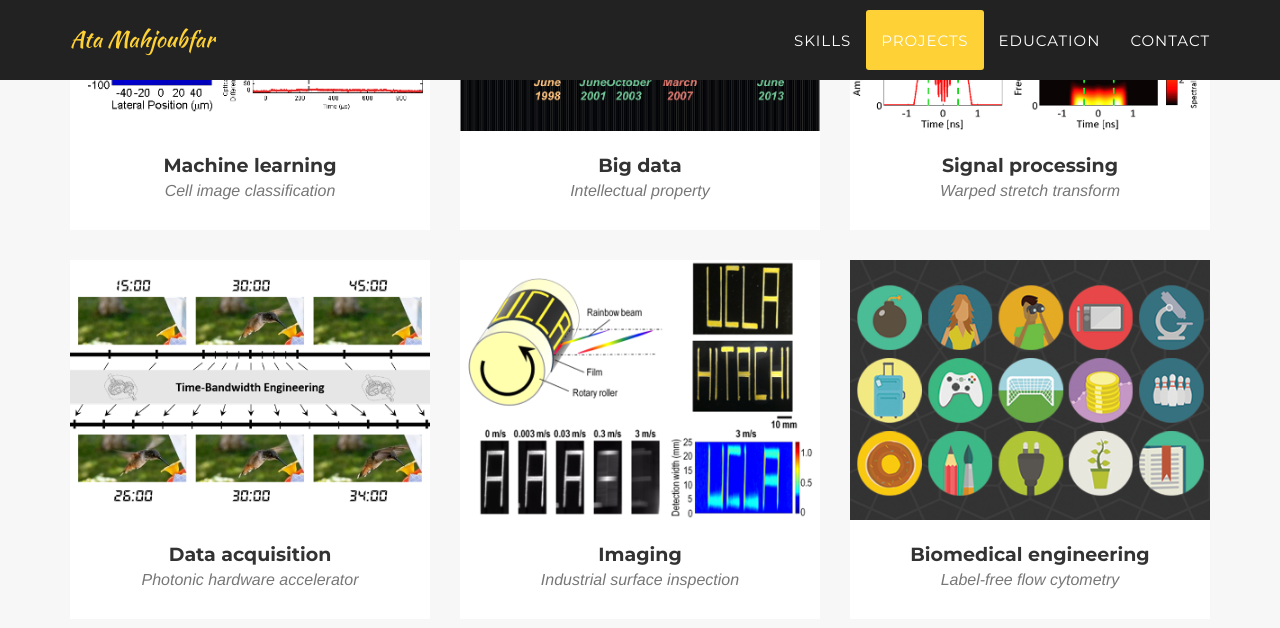
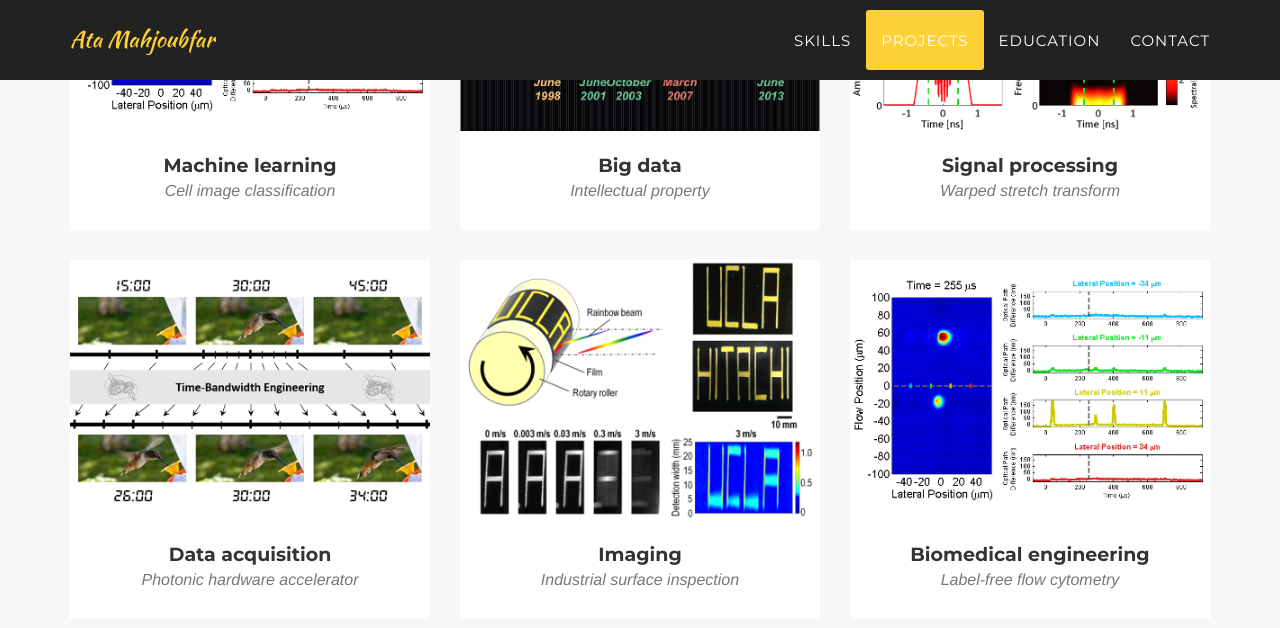
Before and after one commit to atamahjoubfar/atamahjoubfar.github.io, a Jekyll site: the page built from index.html, in a window 1280 px wide and 900 px high, scrolled down 1982 px. Shown: the top 628 px of the window. Built offline with Jekyll 4.4.1, drawn with Linux system fonts in a browser that asks for light colours; some web fonts are replaced.

Commit message:
Used probes as the image for biomedical engineering project

```diff
--- a/_posts/2014-07-13-project-1.markdown
+++ b/_posts/2014-07-13-project-1.markdown
@@ -4,8 +4,8 @@ subtitle: Label-free flow cytometry
 layout: default
 modal-id: 1
 date: 2015-07-01
-img: roundicons.png
-thumbnail: roundicons-thumbnail.png
+img: probes.png
+thumbnail: probes-thumbnail.png
 alt: image-alt
 project-date: April 2014
 client: Start Bootstrap
```
